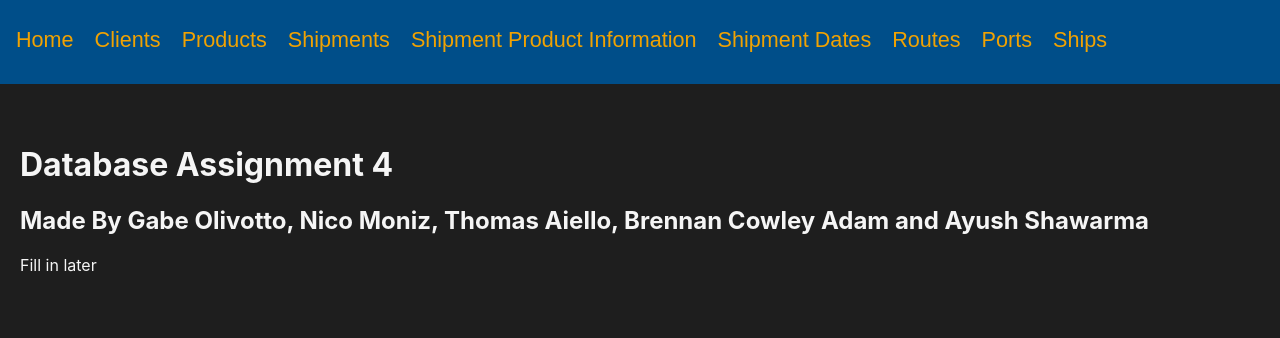
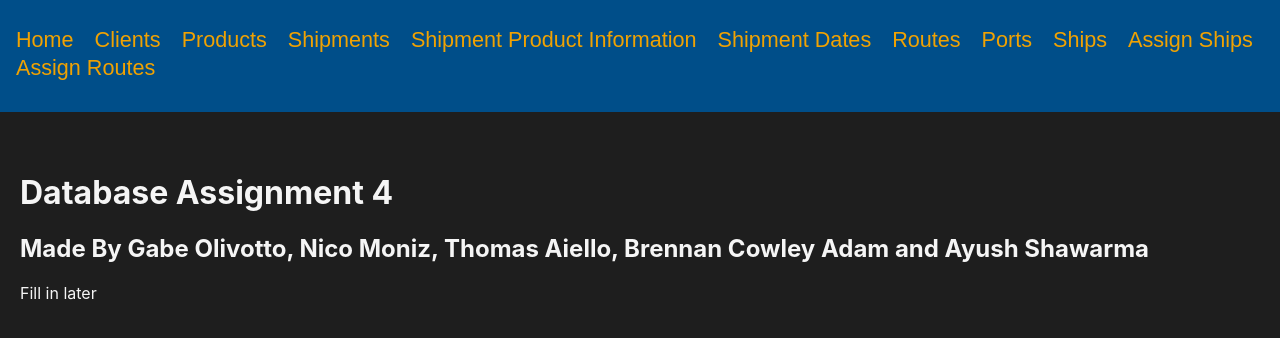
Before and after one commit to Gabe-o/Shipping-Database-Interface, a React (Create React App) app in the folder src/frontend/: page / in a window 1280 px wide. Shown: the top 338 px of the page. Built offline with nearby package versions, Linux system fonts and the light colour scheme; the HTML template or start-up script is replaced by a standard one.

Commit message:
added buttons for assiging routes and ships

```diff
--- a/src/frontend/src/app.jsx
+++ b/src/frontend/src/app.jsx
@@ -13,25 +13,27 @@ import ShipsPage from "./pages/ships";
 import './styles/app.css';
 
 function App() {
-  return (
+    return (
         <BrowserRouter>
             <div className='App'>
-            <Navbar />
+                <Navbar />
                 <Routes>
-                    <Route path="" element={<HomePage />}/>
-                    <Route path="/home" element={<HomePage/>}/>
-                    <Route path="/clients" element={<ClientsPage/>}/>
-                    <Route path="/products" element={<ProductsPage/>}/>
-                    <Route path="/shipments" element={<ShipmentsPage/>}/>
-                    <Route path="/shipmentProductInformation" element={<ProductDetailsPage/>}/>
-                    <Route path="/shipmentDates" element={<ShipmentDatesPage/>}/>
-                    <Route path="/routes" element={<RoutesPagePage/>}/>
-                    <Route path="/ports" element={<PortsPage/>}/>
-                    <Route path="/ships" element={<ShipsPage/>}/>
+                    <Route path="" element={<HomePage />} />
+                    <Route path="/home" element={<HomePage />} />
+                    <Route path="/clients" element={<ClientsPage />} />
+                    <Route path="/products" element={<ProductsPage />} />
+                    <Route path="/shipments" element={<ShipmentsPage />} />
+                    <Route path="/shipmentProductInformation" element={<ProductDetailsPage />} />
+                    <Route path="/shipmentDates" element={<ShipmentDatesPage />} />
+                    <Route path="/routes" element={<RoutesPagePage />} />
+                    <Route path="/ports" element={<PortsPage />} />
+                    <Route path="/ships" element={<ShipsPage />} />
+                    <Route path="/assignRoutes" element={<assignRoutes />} />
+                    <Route path="/assignShips" element={<assignShips />} />
                 </Routes>
             </div>
         </BrowserRouter>
-  );
+    );
 }
 
 export default App;
--- a/src/frontend/src/components/navbar.jsx
+++ b/src/frontend/src/components/navbar.jsx
@@ -7,40 +7,49 @@ function Navbar() {
     const navigate = useNavigate();
 
     const homeButton = () => {
-        navigate("/home", {replace: true});
+        navigate("/home", { replace: true });
     }
 
     const clientsButton = () => {
-        navigate("/clients", {replace: true});
+        navigate("/clients", { replace: true });
     }
 
     const productsButton = () => {
-        navigate("/products", {replace: true});
+        navigate("/products", { replace: true });
     }
 
     const shipmentsButton = () => {
-        navigate("/shipments", {replace: true});
+        navigate("/shipments", { replace: true });
     }
 
     const shipmentProductInformationButton = () => {
-        navigate("/shipmentProductInformation", {replace: true});
+        navigate("/shipmentProductInformation", { replace: true });
     }
 
     const shipmentDatesButton = () => {
-        navigate("/shipmentDates", {replace: true});
+        navigate("/shipmentDates", { replace: true });
     }
 
     const routesButton = () => {
-        navigate("/routes", {replace: true});
+        navigate("/routes", { replace: true });
     }
 
     const portsButton = () => {
-        navigate("/ports", {replace: true});
+        navigate("/ports", { replace: true });
     }
 
     const shipsButton = () => {
-        navigate("/ships", {replace: true});
+        navigate("/ships", { replace: true });
     }
+
+    const assignShipsButton = () => {
+        navigate("/assignShips", { replace: true });
+    }
+
+    const assignRoutesButton = () => {
+        navigate("/assignRoutes", { replace: true });
+    }
+
     //returns button in nav bar
     return (
         <React.Fragment>
@@ -74,6 +83,12 @@ function Navbar() {
                         <li>
                             <button className="navBarB" onClick={shipsButton}>Ships</button>
                         </li>
+                        <li>
+                            <button className="navBarB" onClick={assignShipsButton}>Assign Ships</button>
+                        </li>
+                        <li>
+                            <button className="navBarB" onClick={assignRoutesButton}>Assign Routes</button>
+                        </li>
                     </ul>
                 </div>
             </nav> <br></br><br></br>
```
Also changed, not shown: src/frontend/src/pages/assignRoutes.jsx (added, +8 -0 lines), src/frontend/src/pages/assignShips.jsx (added, +8 -0 lines).
